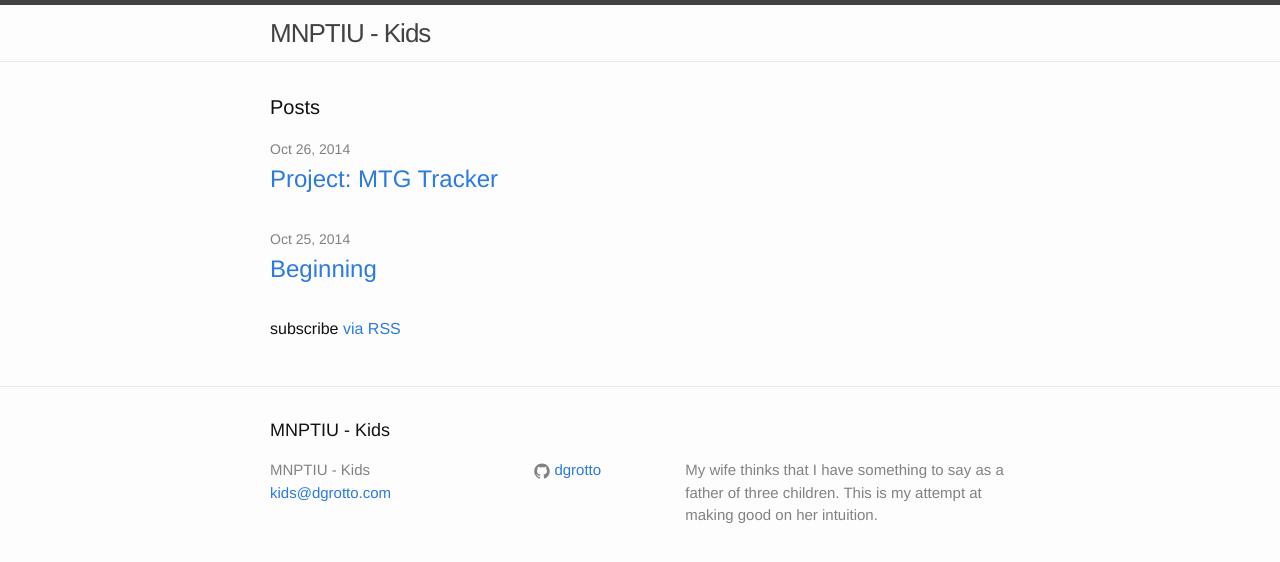
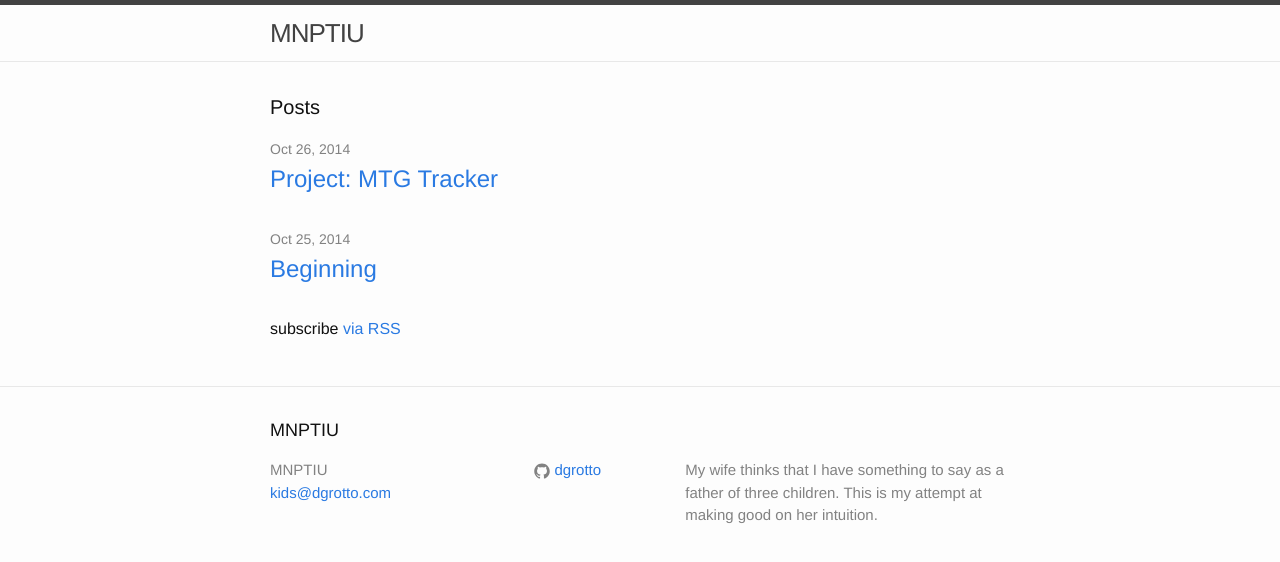
Before and after one commit to dgrotto/growingcitykids, a Jekyll site: the page built from index.html, in a window 1280 px wide. Shown: the top 562 px of the page. Built offline with Jekyll 4.4.1, drawn with Linux system fonts in a browser that asks for light colours.

Commit message:
Dropping the - Kids part

```diff
--- a/_config.yml
+++ b/_config.yml
@@ -1,5 +1,5 @@
 # Site settings
-title: MNPTIU - Kids
+title: MNPTIU
 email: kids@dgrotto.com
 description: > # this means to ignore newlines until "baseurl:"
   My wife thinks that I have something to say as a father of three children. This is my attempt at making good on her intuition.
```
